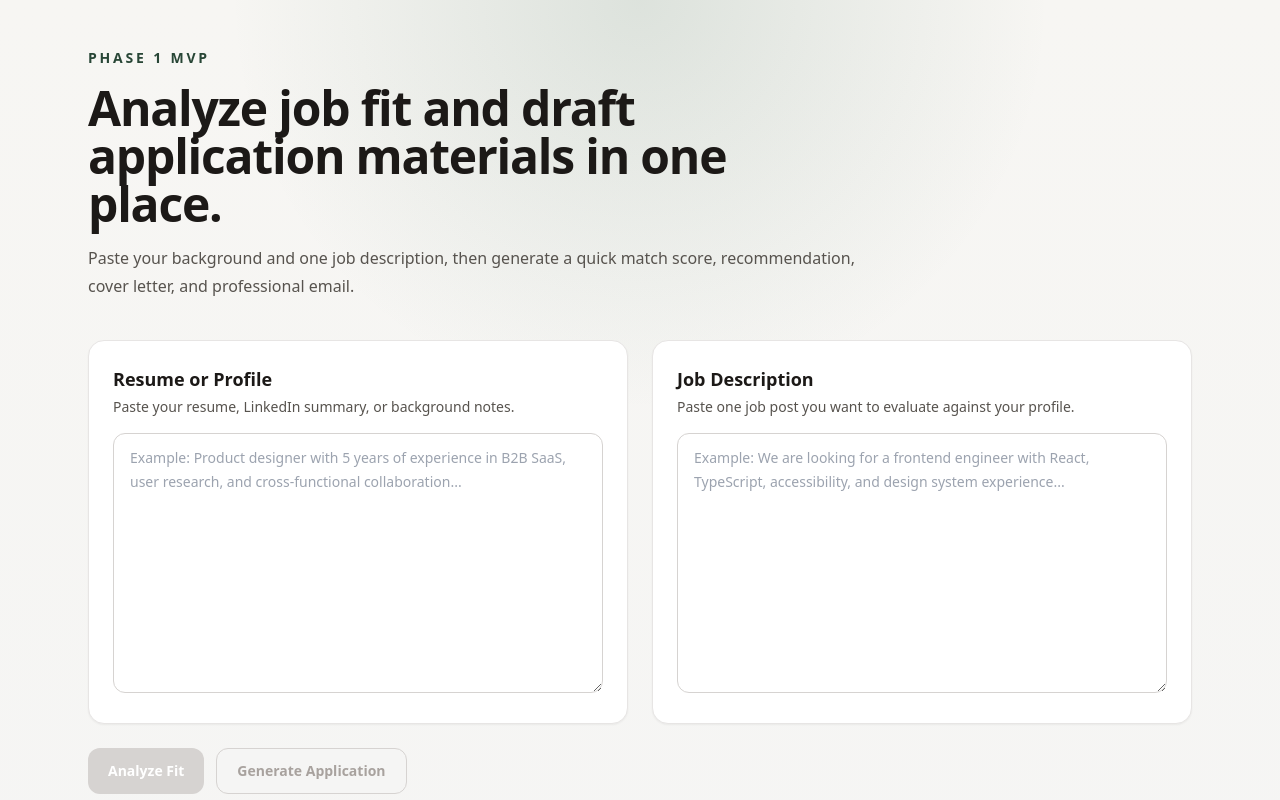
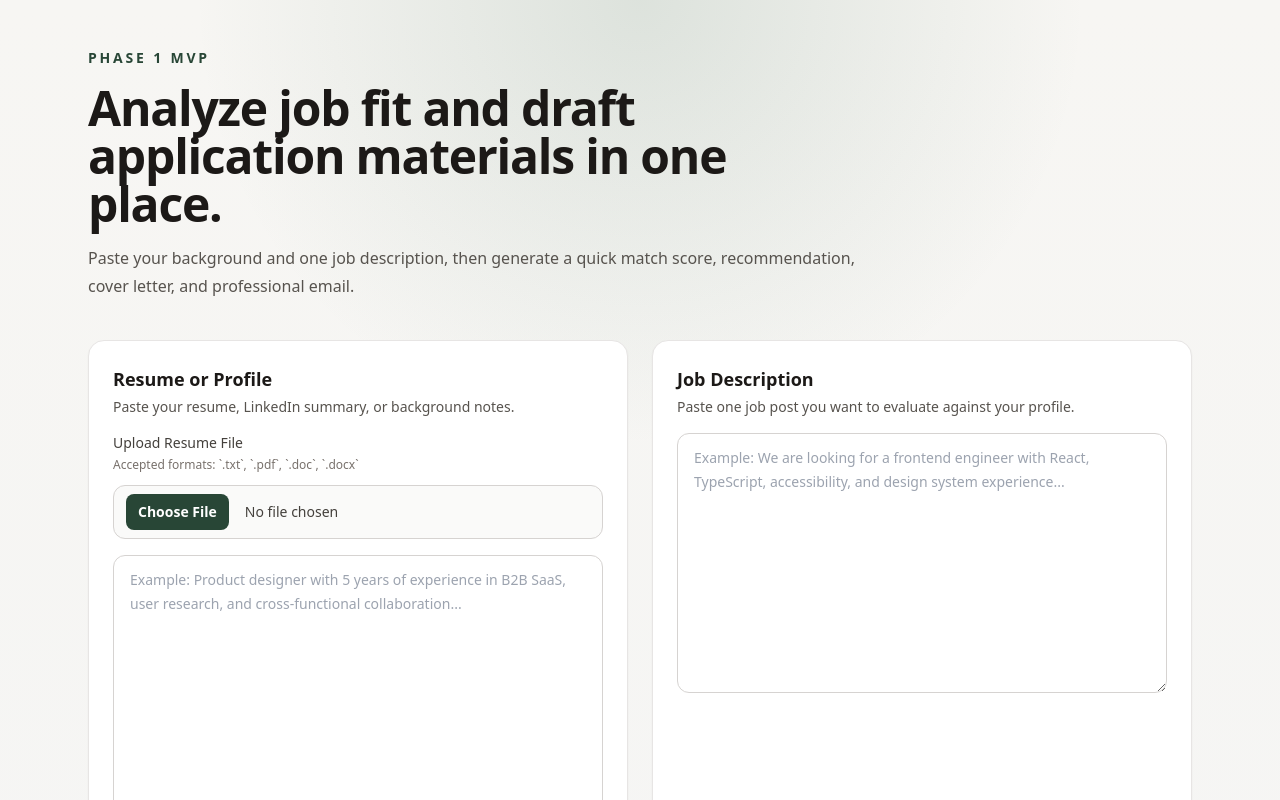
Before and after one commit to Andrea-Brezanova/job-search-copilot, a Next.js app: page / in a window 1280 px wide. Shown: the top 800 px of the page. Built offline with nearby package versions, Linux system fonts and the light colour scheme.

Commit message:
Add resume upload and PDF parsing flow

```diff
--- a/package.json
+++ b/package.json
@@ -11,6 +11,7 @@
   "dependencies": {
     "@supabase/supabase-js": "^2.49.4",
     "next": "^15.5.15",
+    "pdf-parse": "^1.1.1",
     "react": "19.0.0",
     "react-dom": "19.0.0"
   },
--- /dev/null
+++ b/src/app/api/parse-resume/route.ts
@@ -0,0 +1,43 @@
+// This file handles resume file uploads and delegates PDF parsing to a helper.
+import { NextResponse } from "next/server";
+import { extractTextFromPdf } from "@/lib/parsers/pdfParser";
+
+export async function POST(request: Request) {
+  try {
+    const formData = await request.formData();
+    const file = formData.get("file");
+
+    if (!(file instanceof File)) {
+      return NextResponse.json(
+        { error: "A resume file is required." },
+        { status: 400 }
+      );
+    }
+
+    const extension = file.name.split(".").pop()?.toLowerCase();
+
+    if (extension !== "pdf") {
+      return NextResponse.json(
+        { error: "Only PDF parsing is supported in this route right now." },
+        { status: 400 }
+      );
+    }
+
+    // Convert the uploaded PDF into a Node.js Buffer so the helper can parse it.
+    const arrayBuffer = await file.arrayBuffer();
+    const pdfBuffer = Buffer.from(arrayBuffer);
+    const extractedText = await extractTextFromPdf(pdfBuffer);
+
+    return NextResponse.json({
+      extractedText,
+      message: "PDF parsed successfully. Resume text added to the form."
+    });
+  } catch (error) {
+    console.error("parse-resume error", error);
+
+    return NextResponse.json(
+      { error: "Unable to parse the uploaded PDF resume." },
+      { status: 500 }
+    );
+  }
+}
--- a/src/components/ResumeForm.tsx
+++ b/src/components/ResumeForm.tsx
@@ -2,9 +2,24 @@
 type ResumeFormProps = {
   value: string;
   onChange: (value: string) => void;
+  onFileChange: (file: File | null) => void;
+  isUploading: boolean;
+  uploadError: string;
+  uploadSuccess: string;
+  uploadedFileName: string;
+  uploadNote: string;
 };
 
-export function ResumeForm({ value, onChange }: ResumeFormProps) {
+export function ResumeForm({
+  value,
+  onChange,
+  onFileChange,
+  isUploading,
+  uploadError,
+  uploadSuccess,
+  uploadedFileName,
+  uploadNote
+}: ResumeFormProps) {
   return (
     <section className="rounded-2xl border border-stone-200 bg-white p-6 shadow-sm">
       <div className="mb-4">
@@ -12,6 +27,42 @@ export function ResumeForm({ value, onChange }: ResumeFormProps) {
         <p className="mt-1 text-sm text-stone-600">
           Paste your resume, LinkedIn summary, or background notes.
         </p>
+      </div>
+
+      <div className="mb-4">
+        <label className="block text-sm font-medium text-stone-700">
+          Upload Resume File
+        </label>
+        <p className="mt-1 text-xs text-stone-500">
+          Accepted formats: `.txt`, `.pdf`, `.doc`, `.docx`
+        </p>
+
+        <input
+          type="file"
+          accept=".txt,.pdf,.doc,.docx"
+          onChange={(event) => onFileChange(event.target.files?.[0] ?? null)}
+          className="mt-3 block w-full rounded-xl border border-stone-300 bg-stone-50 px-3 py-2 text-sm text-stone-700 file:mr-4 file:rounded-lg file:border-0 file:bg-brand-700 file:px-3 file:py-2 file:text-sm file:font-semibold file:text-white hover:file:bg-brand-900"
+        />
+
+        {isUploading ? (
+          <p className="mt-2 text-sm text-stone-600">Uploading resume file...</p>
+        ) : null}
+
+        {uploadedFileName ? (
+          <p className="mt-2 text-sm text-stone-600">Selected file: {uploadedFileName}</p>
+        ) : null}
+
+        {uploadNote ? (
+          <p className="mt-2 text-sm text-amber-700">{uploadNote}</p>
+        ) : null}
+
+        {uploadError ? (
+          <p className="mt-2 text-sm text-rose-700">{uploadError}</p>
+        ) : null}
+
+        {uploadSuccess ? (
+          <p className="mt-2 text-sm text-emerald-700">{uploadSuccess}</p>
+        ) : null}
       </div>
 
       <label className="block">
--- a/src/components/Workspace.tsx
+++ b/src/components/Workspace.tsx
@@ -14,12 +14,87 @@ import type {
 export function Workspace() {
   const [profileText, setProfileText] = useState("");
   const [jobDescription, setJobDescription] = useState("");
+  const [uploadedResumeFile, setUploadedResumeFile] = useState<File | null>(null);
+  const [uploadedFileName, setUploadedFileName] = useState("");
+  const [uploadNote, setUploadNote] = useState("");
+  const [uploadError, setUploadError] = useState("");
+  const [uploadSuccess, setUploadSuccess] = useState("");
+  const [isUploading, setIsUploading] = useState(false);
   const [fitResult, setFitResult] = useState<FitAnalysis | null>(null);
   const [applicationDocs, setApplicationDocs] =
     useState<ApplicationDocsType | null>(null);
   const [statusMessage, setStatusMessage] = useState("");
   const [isAnalyzing, setIsAnalyzing] = useState(false);
   const [isGenerating, setIsGenerating] = useState(false);
+
+  async function handleResumeFileChange(file: File | null) {
+    // Clear old upload messages each time the user chooses a new file.
+    setUploadError("");
+    setUploadNote("");
+    setUploadSuccess("");
+    setUploadedResumeFile(null);
+    setUploadedFileName("");
+
+    if (!file) {
+      return;
+    }
+
+    setIsUploading(true);
+    setUploadedFileName(file.name);
+
+    try {
+      const extension = file.name.split(".").pop()?.toLowerCase();
+
+      if (!extension || !["txt", "pdf", "doc", "docx"].includes(extension)) {
+        throw new Error("Please upload a .txt, .pdf, .doc, or .docx file.");
+      }
+
+      if (extension === "txt") {
+        // Text files can be read directly in the browser, so we use them to fill the textarea.
+        const textContent = await file.text();
+        setProfileText(textContent);
+        setUploadSuccess("Text file loaded successfully. Resume text added to the form.");
+        return;
+      }
+
+      if (extension === "pdf") {
+        // PDFs are sent to the backend because the browser should not handle PDF text extraction itself.
+        const formData = new FormData();
+        formData.append("file", file);
+
+        const response = await fetch("/api/parse-resume", {
+          method: "POST",
+          body: formData
+        });
+
+        const data = (await response.json()) as {
+          extractedText?: string;
+          message?: string;
+          error?: string;
+        };
+
+        if (!response.ok || !data.extractedText) {
+          throw new Error(data.error ?? "Unable to parse the uploaded PDF.");
+        }
+
+        setProfileText(data.extractedText);
+        setUploadSuccess(
+          data.message ?? "PDF parsed successfully. Resume text added to the form."
+        );
+        return;
+      }
+
+      // DOC and DOCX files are still stored locally until that parser is added.
+      setUploadedResumeFile(file);
+      setUploadNote("File uploaded. PDF/DOCX parsing is the next step.");
+    } catch (error) {
+      setUploadError(
+        error instanceof Error ? error.message : "Unable to process the uploaded file."
+      );
+    } finally {
+      setIsUploading(false);
+    }
+  }
 
   async function analyzeFit() {
     setStatusMessage("");
@@ -99,7 +174,16 @@ export function Workspace() {
         </header>
 
         <section className="mt-10 grid gap-6 lg:grid-cols-2">
-          <ResumeForm value={profileText} onChange={setProfileText} />
+          <ResumeForm
+            value={profileText}
+            onChange={setProfileText}
+            onFileChange={handleResumeFileChange}
+            isUploading={isUploading}
+            uploadError={uploadError}
+            uploadSuccess={uploadSuccess}
+            uploadedFileName={uploadedFileName}
+            uploadNote={uploadNote}
+          />
           <JobForm value={jobDescription} onChange={setJobDescription} />
         </section>
 
--- /dev/null
+++ b/src/lib/parsers/pdfParser.ts
@@ -0,0 +1,16 @@
+// This file keeps PDF-specific parsing logic separate from the API route.
+// The route only handles request validation and response formatting.
+export async function extractTextFromPdf(buffer: Buffer): Promise<string> {
+  // `pdf-parse` is loaded lazily on the server so this helper stays server-focused.
+  const pdfParseModule = await import("pdf-parse");
+  const pdfParse = pdfParseModule.default ?? pdfParseModule;
+
+  const result = await pdfParse(buffer);
+  const extractedText = result.text.replace(/\s+\n/g, "\n").trim();
+
+  if (!extractedText) {
+    throw new Error("No readable text was found in the uploaded PDF.");
+  }
+
+  return extractedText;
+}
```
